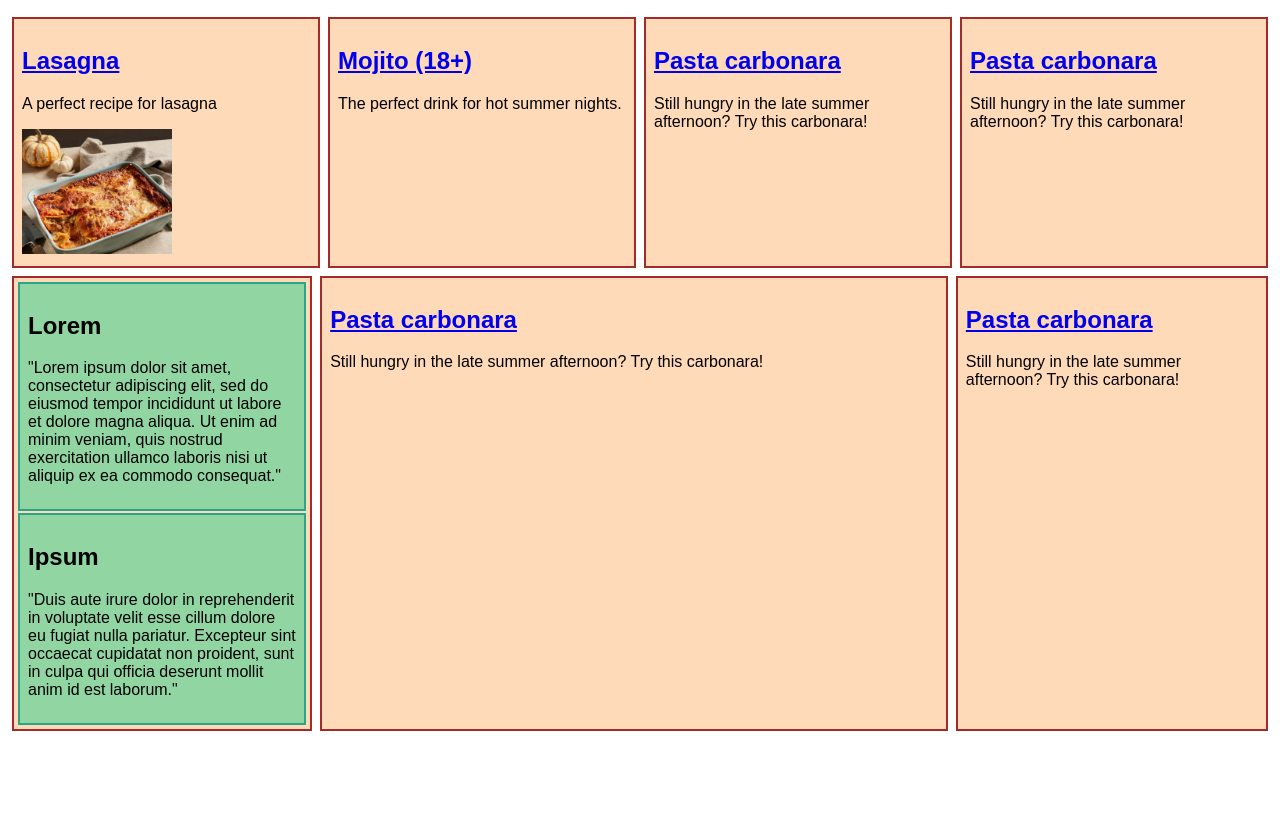
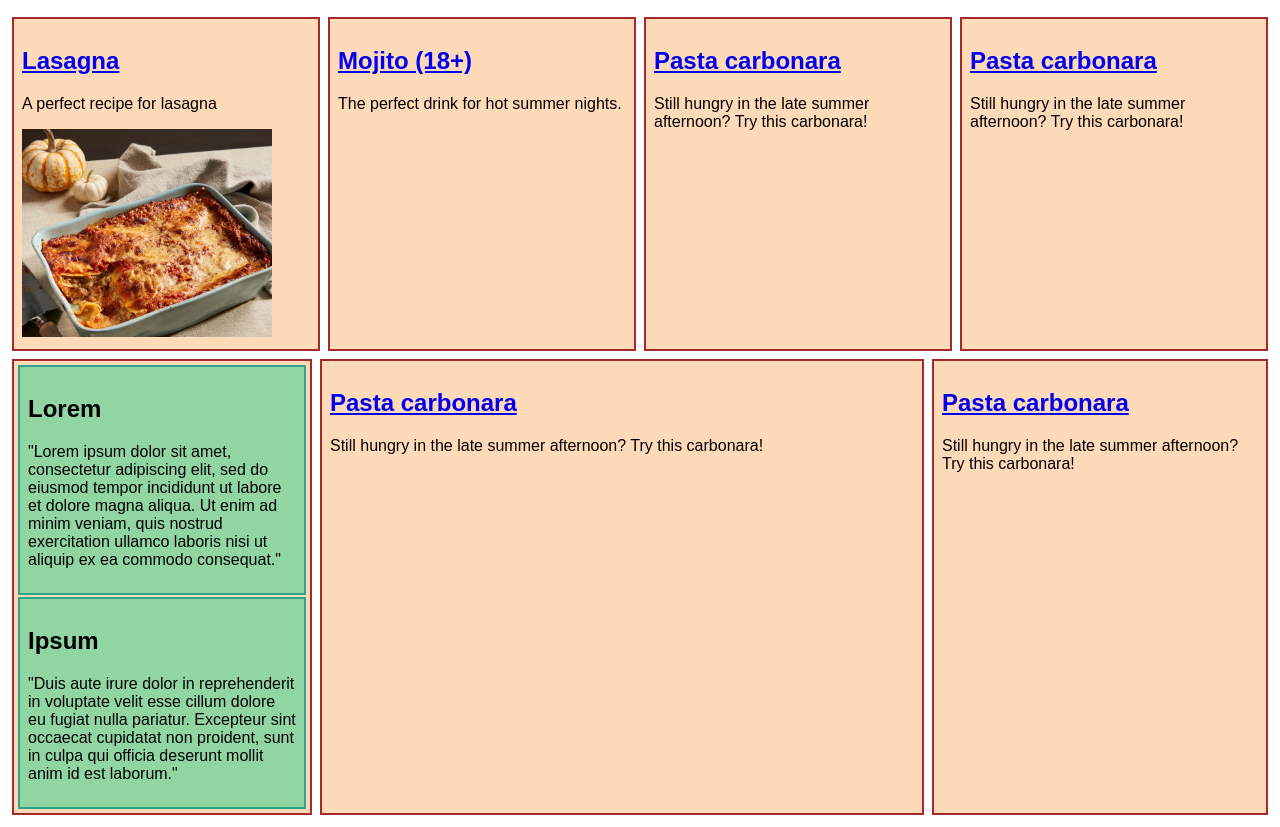
Before and after one commit to MG72/odin-recipes, a plain HTML site: page index.html in a window 1280 px wide. Shown: the part 101-928 px from the top of the page. Before the commit the page ends 844 px from the top, so only its background shows below. Drawn offline with Linux system fonts and the light colour scheme.

Commit message:
changed flex-items

```diff
--- a/styles.css
+++ b/styles.css
@@ -27,24 +27,25 @@ h1 {
   display: block;
   background: peachpuff;
   border: 2px solid brown;
-  flex: 0 1 25%;
+  flex: 1 1 0%;
   margin: 4px;
   padding: 2px;
 }
 .flex-item1 {
   background: rgb(145, 214, 162);
   border: 2px solid rgb(42, 165, 138);
+  flex: 1 1 0%;
   margin: 2px;
   padding: 8px;
 }
 .flex-item2 {
   background: peachpuff;
   border: 2px solid brown;
-  flex: 0 1 52%;
+  flex: 2 1 0%;
   margin: 4px;
   padding: 8px;
 }
 
 img {
-  width: 150px;
+  width: 250px;
 }
```
